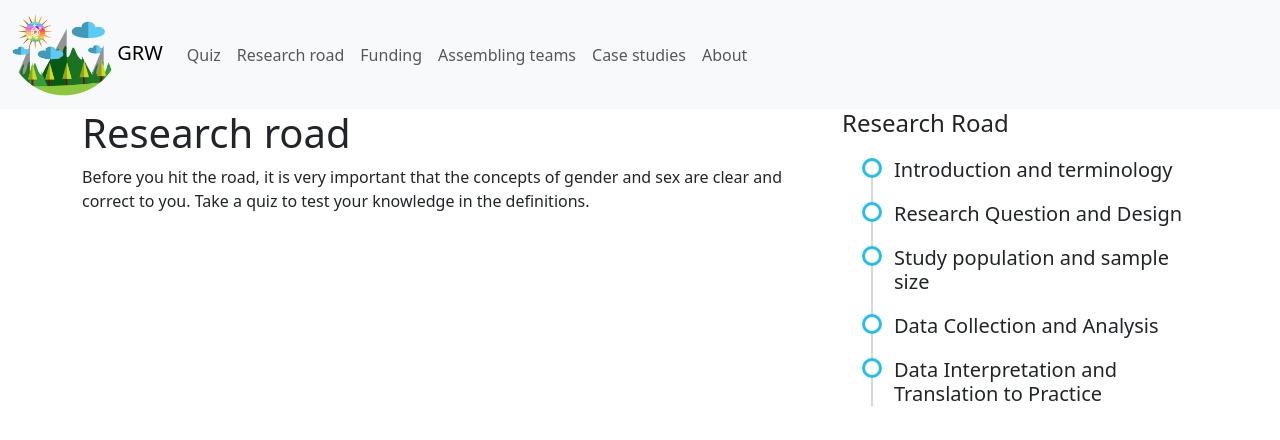
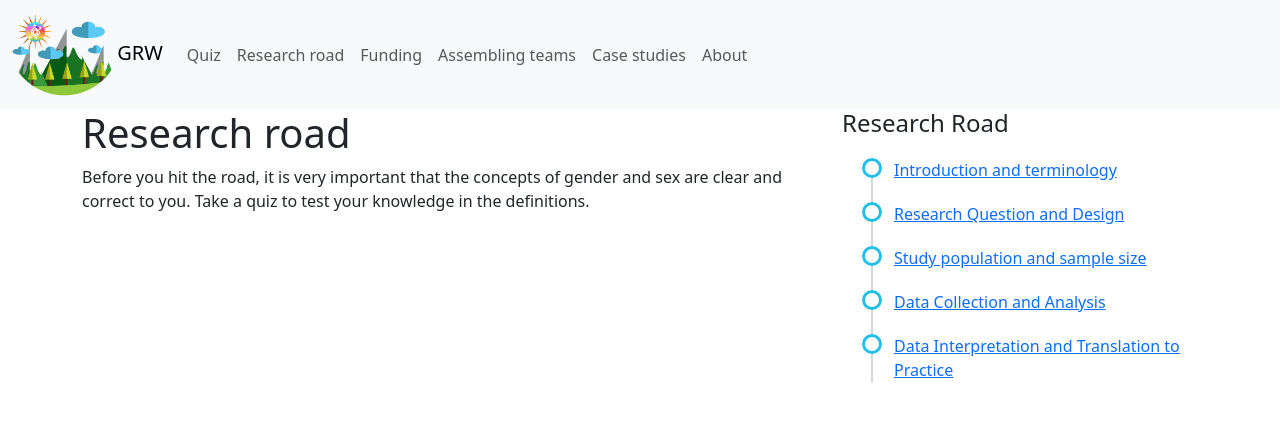
Before and after one commit to genderful-research/genderful_research_world, a Vue app: page /research in a window 1280 px wide. Shown: the top 440 px of the page. Built offline with nearby package versions, Linux system fonts and the light colour scheme.

Commit message:
Research road context aware

```diff
--- a/src/components/ResearchRoad.vue
+++ b/src/components/ResearchRoad.vue
@@ -1,12 +1,17 @@
 <script setup>
 import content from '@/assets/content.yml';
+import {defineProps} from "vue"
+defineProps({
+  road: String,
+  location: String,
+})
 </script>
 
 <template>
-    <h4>Research Road</h4>
+    <h4>{{ road }} Research Road</h4>
     <ul class="timeline">
-        <li v-for="phase in content.phases" :key="phase.id">
-            <h5>{{ phase.name }}</h5>
+        <li v-for="phase in content.phases" :key="phase.id" :class="{active: phase.id == location}">
+            <router-link :to="'/research/'+road+'/'+phase.id">{{ phase.name }}</router-link>
             <p>{{ phase.summary }}</p>
         </li>
     </ul>
@@ -43,4 +48,7 @@ ul.timeline > li:before {
     height: 20px;
     z-index: 400;
 }
+ul.timeline > li.active:before {
+    background: #22c0e8;
+}
 </style>
--- a/src/router/index.js
+++ b/src/router/index.js
@@ -32,6 +32,7 @@ const routes = [
   {
     path: '/research/:road/:location',
     component: () => import('../views/Research.vue'),
+    props: true,
   },
   {
     path: '/research/:road',
--- a/src/views/Research.vue
+++ b/src/views/Research.vue
@@ -2,7 +2,11 @@
 import content from '@/assets/content.yml';
 import ResearchRoad from '../components/ResearchRoad.vue';
 // import marked from "marked"
-
+import {defineProps} from "vue"
+defineProps({
+  road: String,
+  location: String,
+})
 </script>
 
 <template>
@@ -13,7 +17,7 @@ import ResearchRoad from '../components/ResearchRoad.vue';
         <p>{{ content.research.body }}</p>
       </div>
       <div class="col">
-        <ResearchRoad/>
+        <ResearchRoad :road="road" :location="location" />
       </div>
     </div>
   </div>
```
